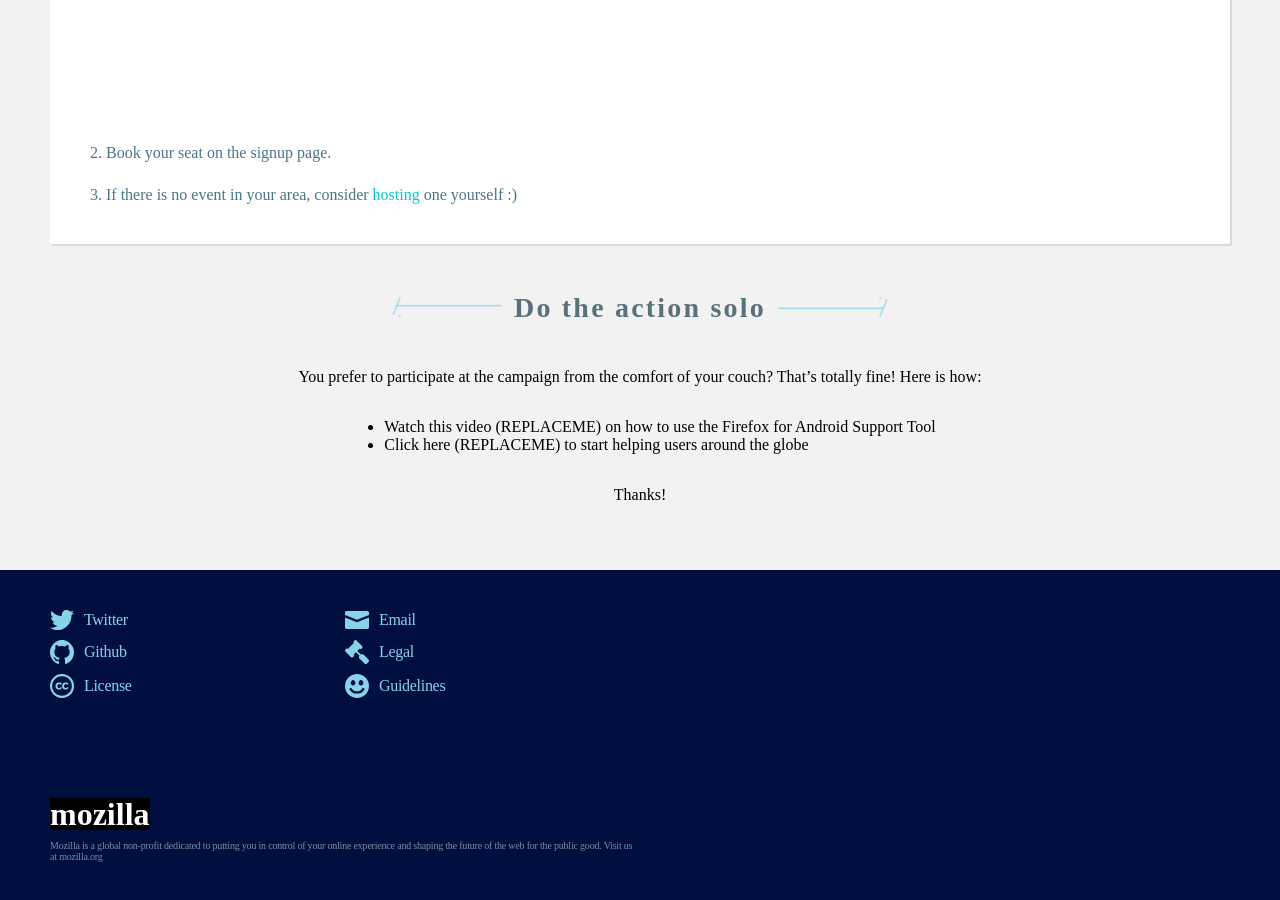
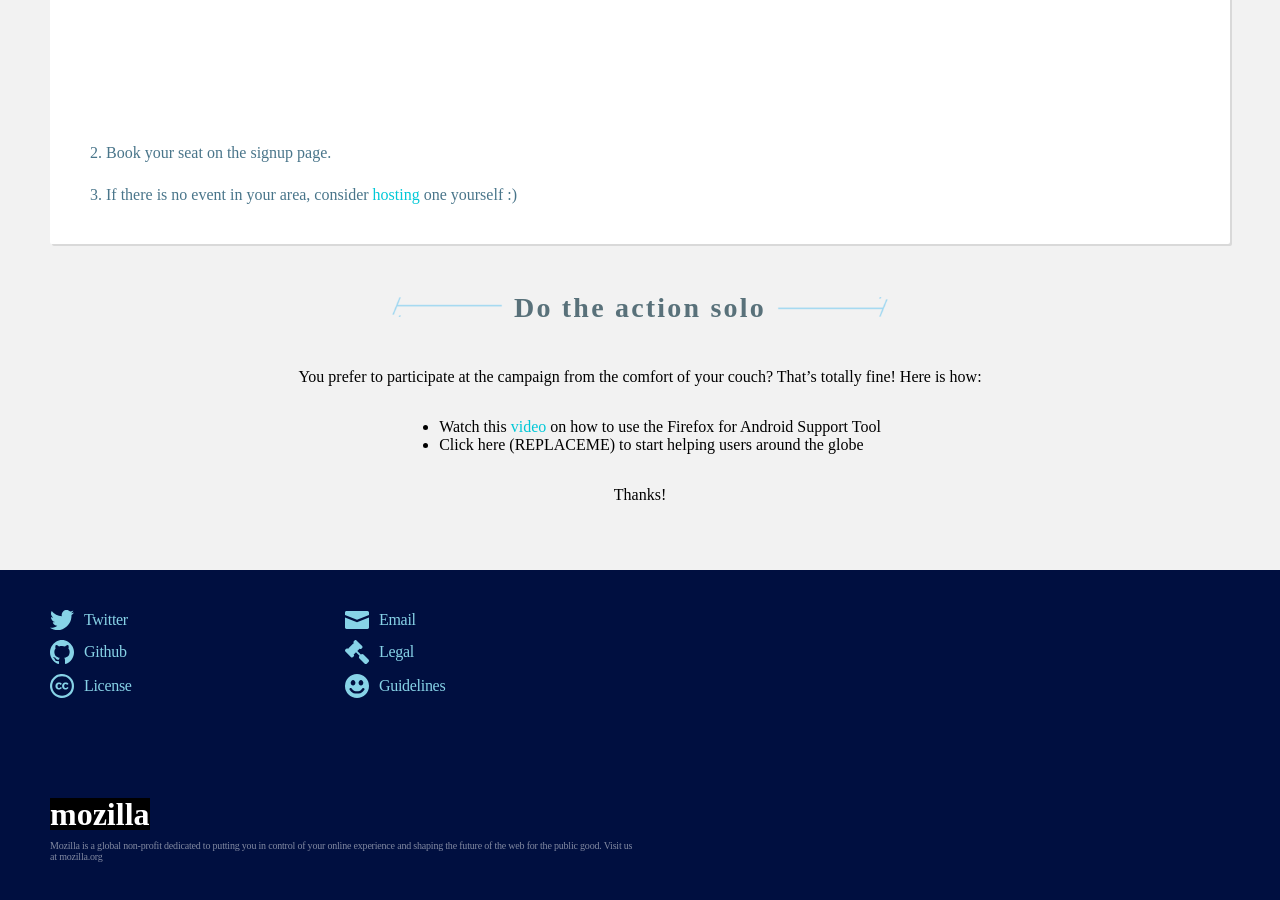
Before and after one commit to mozilla/sumo-playstore-campaign, a Jekyll site: the page built from _articles/participate.md, in a window 1280 px wide and 900 px high, scrolled down 1040 px. Built offline with Jekyll 4.4.1, drawn with Linux system fonts in a browser that asks for light colours; some web fonts are replaced; a script that is not in the unit is left out.

Commit message:
added link to video

```diff
--- a/_articles/participate.md
+++ b/_articles/participate.md
@@ -28,7 +28,7 @@ title: Attend an Event
   <p>You prefer to participate at the campaign from the comfort of your couch? That’s totally fine! Here is how:</p>
 
   <ul>
-    <li>Watch this video (REPLACEME) on how to use the Firefox for Android Support Tool</li>
+  <li>Watch this <a href="https://www.youtube.com/watch?v=fJoC17w3lRY&feature=youtu.be">video</a> on how to use the Firefox for Android Support Tool</li>
     <li>Click here (REPLACEME) to start helping users around the globe</li>
   </ul>
 
```
